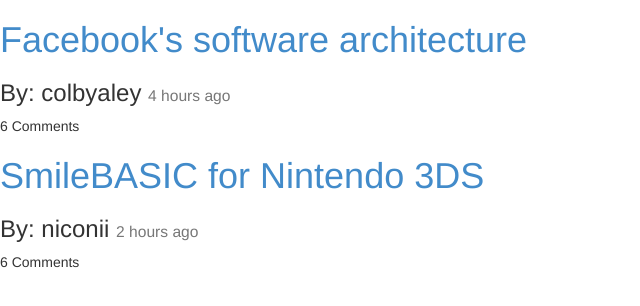
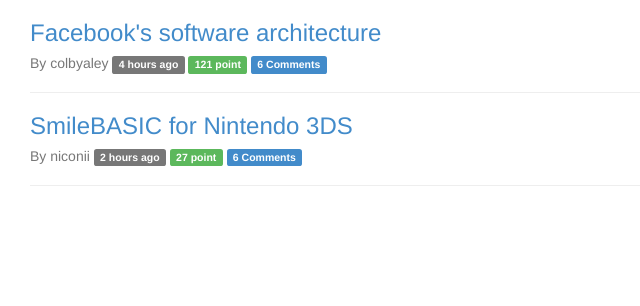
Before and after one commit to juanlizarazo/news-feed--angularjs, a website: page app/index.html in a window 1280 px wide. Shown: the whole page, without its empty margins (0-640 px from the left). Drawn offline with Linux system fonts and the light colour scheme.

Commit message:
Add some bootstrap css to format

```diff
--- a/app/index.html
+++ b/app/index.html
@@ -1,16 +1,23 @@
 <!DOCTYPE html>
 <html ng-app="newsFeedApp">
 <head>
+  <meta name="viewport" content="width=device-width, initial-scale=1, maximum-scale=1, user-scalable=no">
   <link rel="stylesheet" type="text/css" href="css/bootstrap.min.css" />
   <script type="application/javascript" src="js/angular.min.js" ></script>
   <script type="application/javascript" src="app.js" ></script>
 </head>
 <body>
-  <div ng-controller="NewsController as news">
-    <div ng-repeat="news in news.newsFeed.items">
-      <h1><a href="{{news.url}}">{{news.title}}</a></h1>
-      <h3>By: {{news.postedBy}} <small>{{news.postedAgo}}</small></h3>
-      <span>{{news.commentCount}} Comments</span>
+  <div class="container-fluid">
+    <div class="col-xs-12" ng-controller="NewsController as news">
+      <div ng-repeat="news in news.newsFeed.items">
+        <h3><a href="{{news.url}}" target="_blank">{{news.title}}</a></h3>
+        <h5 class="text-muted">
+          By {{news.postedBy}} <span class="label label-default">{{news.postedAgo}}</span>
+          <span class="label label-success">{{news.points}} point</span>
+          <a class="label label-primary" href="{{news.url}}" target="_blank">{{news.commentCount}} Comments</a>
+        </h5>
+        <hr>
+      </div>
     </div>
   </div>
 </body>
```
